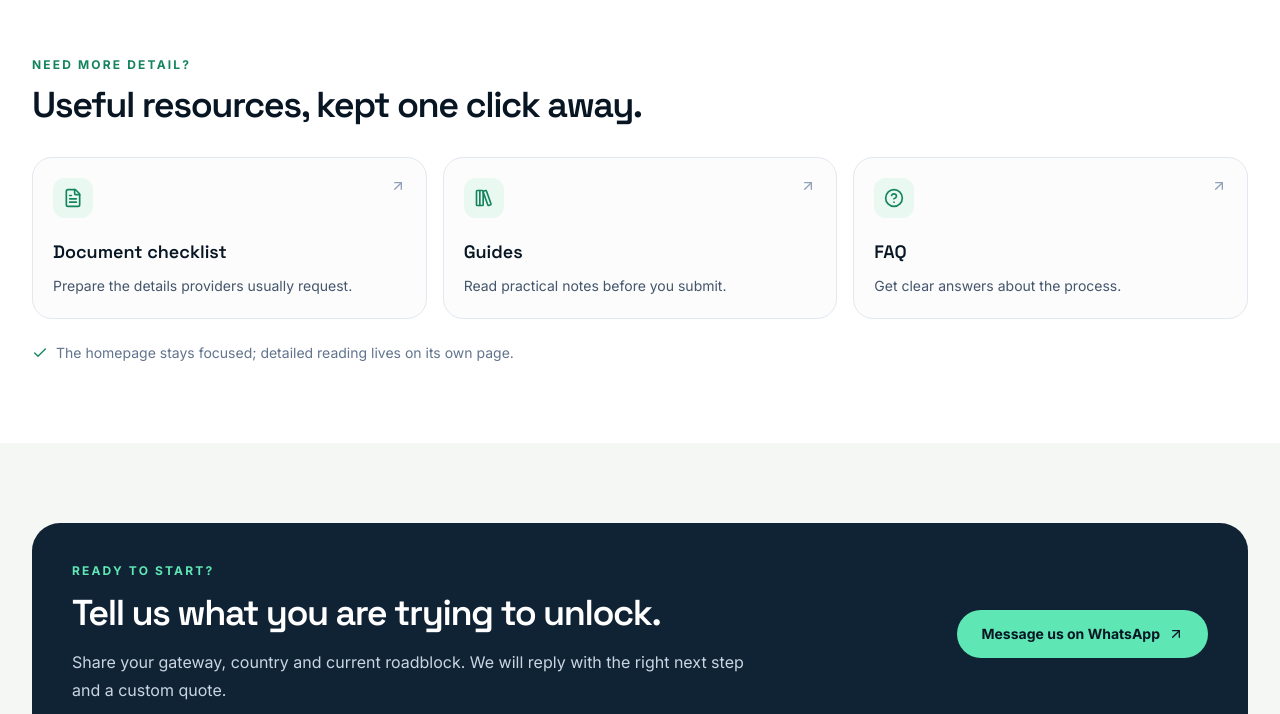
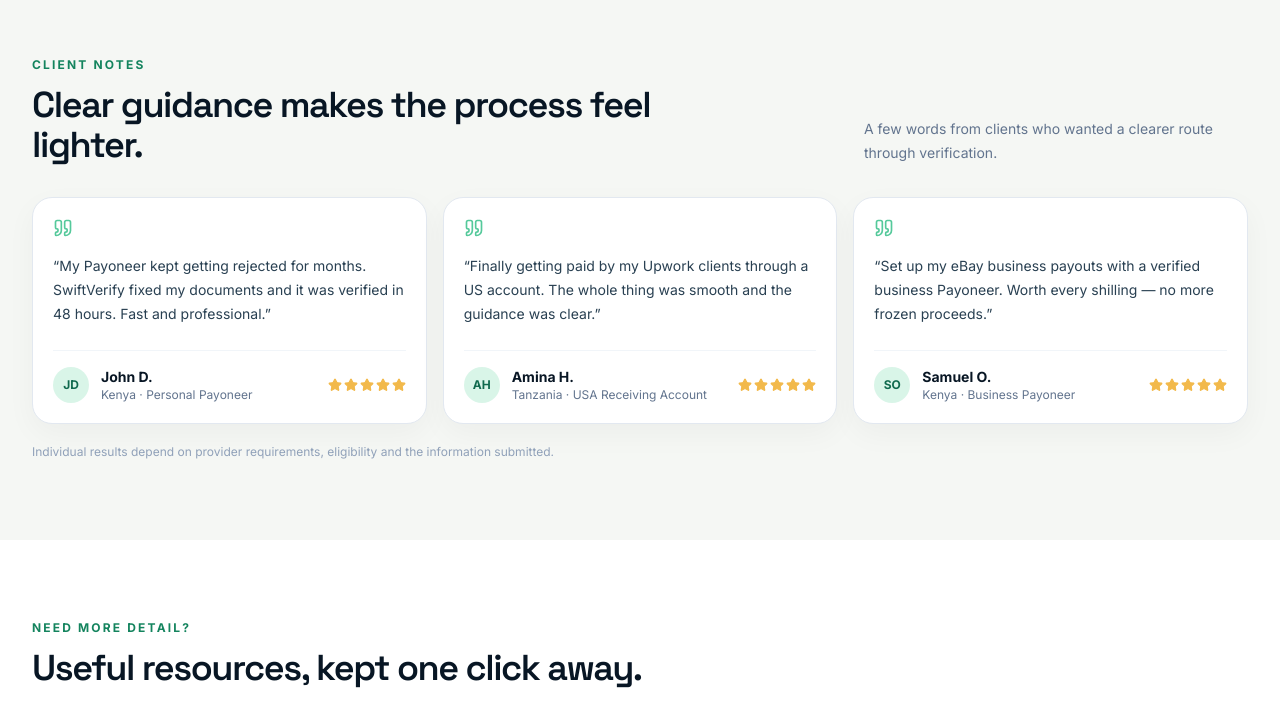
Before and after one commit to nicholastonui34/swiftverify, a Next.js app: page / in a window 1280 px wide. Shown: the part 3136-3850 px from the top of the page. Built offline with nearby package versions, Linux system fonts and the light colour scheme; no server answers.

Commit message:
Add compact client testimonials

```diff
--- a/app/page.tsx
+++ b/app/page.tsx
@@ -3,10 +3,11 @@ import { Navbar } from "@/components/Navbar";
 import { Hero } from "@/components/Hero";
 import { PricingSection } from "@/components/PricingSection";
 import { HowItWorks } from "@/components/HowItWorks";
+import { TestimonialsCarousel } from "@/components/TestimonialsCarousel";
 import { Footer } from "@/components/Footer";
 import { FloatingButtons } from "@/components/FloatingButtons";
 import { JsonLd } from "@/components/JsonLd";
-import { services } from "@/lib/content";
+import { services, testimonials as staticTestimonials } from "@/lib/content";
 import { organizationLd, websiteLd, servicesLd } from "@/lib/seo";
 import { quoteMessage, whatsappLink } from "@/lib/config";
 
@@ -31,6 +32,7 @@ export default function Home() {
 
         <PricingSection />
         <HowItWorks />
+        <TestimonialsCarousel testimonials={staticTestimonials.slice(0, 3)} />
         <ResourceLinks />
 
         <section className="bg-[#f5f7f4] px-5 py-16 sm:px-8 sm:py-20">
--- a/components/TestimonialsCarousel.tsx
+++ b/components/TestimonialsCarousel.tsx
@@ -1,9 +1,5 @@
-"use client";
-
-import { useEffect, useState, useCallback } from "react";
-import { ChevronLeft, ChevronRight, Star, Quote } from "lucide-react";
+import { Quote, Star } from "lucide-react";
 import type { Testimonial } from "@/lib/content";
-import { siteConfig } from "@/lib/config";
 
 function initials(name: string) {
   return name
@@ -11,120 +7,45 @@ function initials(name: string) {
     .split(" ")
     .filter(Boolean)
     .slice(0, 2)
-    .map((n) => n[0])
+    .map((part) => part[0])
     .join("")
     .toUpperCase();
 }
 
-export function TestimonialsCarousel({
-  testimonials,
-}: {
-  testimonials: Testimonial[];
-}) {
-  const [index, setIndex] = useState(0);
-  const count = testimonials.length;
-
-  const go = useCallback(
-    (dir: number) => setIndex((i) => (i + dir + count) % count),
-    [count]
-  );
-
-  useEffect(() => {
-    const id = setInterval(() => setIndex((i) => (i + 1) % count), 5000);
-    return () => clearInterval(id);
-  }, [count]);
-
-  if (count === 0) return null;
-  const t = testimonials[index % count];
+export function TestimonialsCarousel({ testimonials }: { testimonials: Testimonial[] }) {
+  if (testimonials.length === 0) return null;
 
   return (
-    <section id="testimonials" className="scroll-mt-20 bg-navy-800 py-20 text-white">
-      <div className="mx-auto max-w-4xl px-4 text-center sm:px-6">
-        <h2 className="font-display text-3xl font-bold tracking-tight sm:text-4xl">
-          Trusted by sellers across East Africa
-        </h2>
-        <p className="mt-4 text-lg text-navy-100">
-          Real results from real freelancers and sellers.
-        </p>
-
-        <div className="relative mt-12">
-          <Quote className="mx-auto h-10 w-10 text-brand-400" />
-
-          <blockquote
-            key={index}
-            className="mx-auto mt-6 max-w-2xl animate-[fadeUp_0.5s_ease] text-xl font-medium leading-relaxed text-white sm:text-2xl"
-          >
-            “{t.review}”
-          </blockquote>
-
-          <div className="mt-8 flex items-center justify-center gap-1">
-            {Array.from({ length: 5 }).map((_, i) => (
-              <Star
-                key={i}
-                className={
-                  i < t.rating ? "h-5 w-5 fill-brand-400 text-brand-400" : "h-5 w-5 text-navy-600"
-                }
-              />
-            ))}
+    <section id="testimonials" className="bg-[#f5f7f4] px-5 py-16 sm:px-8 sm:py-20">
+      <div className="mx-auto max-w-7xl">
+        <div className="flex flex-col gap-4 sm:flex-row sm:items-end sm:justify-between">
+          <div className="max-w-2xl">
+            <p className="text-xs font-bold uppercase tracking-[0.18em] text-[#14845e]">Client notes</p>
+            <h2 className="mt-3 font-display text-3xl font-semibold tracking-[-0.04em] text-[#081624] sm:text-4xl">Clear guidance makes the process feel lighter.</h2>
           </div>
-
-          <div className="mt-5 flex items-center justify-center gap-3">
-            <div className="grid h-11 w-11 place-items-center rounded-full bg-gradient-to-br from-brand-400 to-sky-brand text-sm font-bold text-navy-900">
-              {initials(t.authorName)}
-            </div>
-            <div className="text-left">
-              <p className="font-semibold">{t.authorName}</p>
-              <p className="text-sm text-navy-100">
-                {t.country} · {t.service}
-              </p>
-            </div>
-          </div>
-
-          {/* Controls */}
-          <div className="mt-10 flex items-center justify-center gap-4">
-            <button
-              type="button"
-              onClick={() => go(-1)}
-              aria-label="Previous review"
-              className="grid h-10 w-10 place-items-center rounded-full border border-navy-600 text-white transition-colors hover:bg-navy-700"
-            >
-              <ChevronLeft className="h-5 w-5" />
-            </button>
-            <div className="flex gap-2">
-              {testimonials.map((_, i) => (
-                <button
-                  key={i}
-                  type="button"
-                  aria-label={`Go to review ${i + 1}`}
-                  onClick={() => setIndex(i)}
-                  className={`h-2 rounded-full transition-all ${
-                    i === index ? "w-6 bg-brand-400" : "w-2 bg-navy-600 hover:bg-navy-500"
-                  }`}
-                />
-              ))}
-            </div>
-            <button
-              type="button"
-              onClick={() => go(1)}
-              aria-label="Next review"
-              className="grid h-10 w-10 place-items-center rounded-full border border-navy-600 text-white transition-colors hover:bg-navy-700"
-            >
-              <ChevronRight className="h-5 w-5" />
-            </button>
-          </div>
+          <p className="max-w-sm text-sm leading-6 text-slate-500">A few words from clients who wanted a clearer route through verification.</p>
         </div>
 
-        <a
-          href={siteConfig.telegram}
-          target="_blank"
-          rel="noopener noreferrer"
-          className="mt-10 inline-flex items-center justify-center rounded-full bg-white px-6 py-3 text-sm font-semibold text-navy-900 transition-colors hover:bg-navy-50"
-        >
-          Submit your review
-        </a>
+        <div className="mt-8 grid gap-4 md:grid-cols-3">
+          {testimonials.slice(0, 3).map((testimonial) => (
+            <article key={`${testimonial.authorName}-${testimonial.service}`} className="flex flex-col rounded-[1.25rem] border border-slate-200 bg-white p-5 shadow-[0_10px_30px_rgba(8,22,36,0.04)]">
+              <Quote className="h-5 w-5 text-[#55c99b]" aria-hidden="true" />
+              <blockquote className="mt-4 flex-1 text-sm leading-6 text-[#294052]">“{testimonial.review}”</blockquote>
+              <div className="mt-6 flex items-center gap-3 border-t border-slate-100 pt-4">
+                <div className="grid h-9 w-9 place-items-center rounded-full bg-[#d9f5e8] text-xs font-bold text-[#106a4e]">{initials(testimonial.authorName)}</div>
+                <div>
+                  <p className="text-sm font-bold text-[#081624]">{testimonial.authorName}</p>
+                  <p className="text-xs text-slate-500">{testimonial.country} · {testimonial.service}</p>
+                </div>
+                <div className="ml-auto flex gap-0.5" aria-label={`${testimonial.rating} out of 5 stars`}>
+                  {Array.from({ length: testimonial.rating }).map((_, index) => <Star key={index} className="h-3.5 w-3.5 fill-[#f2b94b] text-[#f2b94b]" aria-hidden="true" />)}
+                </div>
+              </div>
+            </article>
+          ))}
+        </div>
+        <p className="mt-5 text-xs text-slate-400">Individual results depend on provider requirements, eligibility and the information submitted.</p>
       </div>
-
-      <style>{`@keyframes fadeUp { from { opacity: 0; transform: translateY(8px); } to { opacity: 1; transform: none; } }`}</style>
     </section>
   );
 }
```
